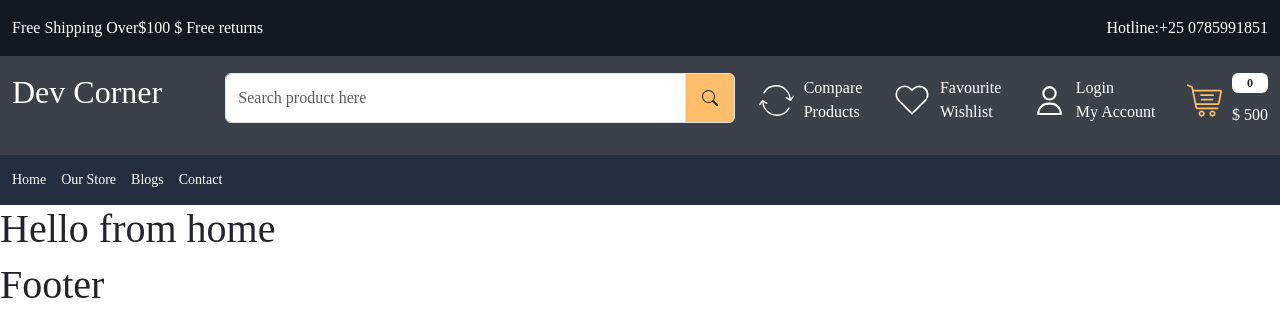
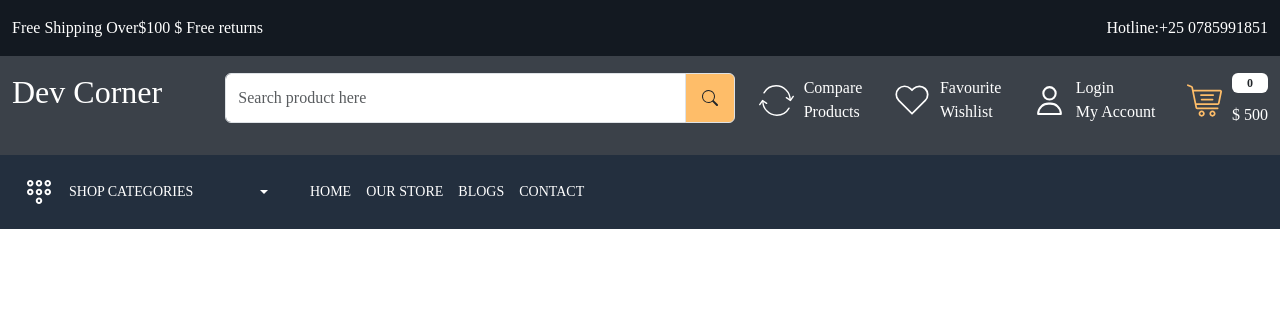
Before and after one commit to uwingabirejoselyne/learn-ecommerce-ui, a React (Create React App) app: page / in a window 1280 px wide. Shown: the top 336 px of the page. Built offline with nearby package versions, Linux system fonts and the light colour scheme.

Commit message:
dropdown

```diff
--- a/src/App.css
+++ b/src/App.css
@@ -35,12 +35,33 @@ a{
   width: 35px;
   height: 35px;
 }
-.header-bottom .menu-links a{
+.header-bottom .menu-links a,.header-bottom .dropdown button{
   color: white;
   font-size: 14px;
   line-height: 18px;
   font-weight: 400;
   letter-spacing: .3;
+  text-transform: uppercase;
+}
+.header-bottom .dropdown button:focus{
+box-shadow: none;
+}
+.header-bottom .dropdown-menu{
+  background-color: var(--color-131921);
+  width: 100%;
+  transform: translate3d(0px,57px,0x) !important;
+}
+.header-bottom .dropdown-menu:focus{
+  background-color: transparent;
+}
+.header-bottom .dropdown-item{
+  padding: 20px;
+  margin-bottom: 3px;
+  border-bottom: 1px solid var(--color-3b4149);
+}
+.header-bottom .dropdown-item:hover{
+  background-color: transparent;
+  color: var(--color-febd69) !important;
 }
 .form-control:focus{
   box-shadow: none;
@@ -52,3 +73,6 @@ a{
 .gap-15{
   gap:15px;
 }
+.gap-30{
+  gap:30px;
+}
--- a/src/components/Footer.js
+++ b/src/components/Footer.js
@@ -3,7 +3,6 @@ import React from 'react'
 const Footer = () => {
   return (
     <div>
-      <h1>Footer</h1>
     </div>
   )
 }
--- a/src/components/Header.js
+++ b/src/components/Header.js
@@ -1,5 +1,5 @@
 import React from 'react'
-import {  Link, NavLink } from 'react-router-dom'
+import { Link, NavLink } from 'react-router-dom'
 import { BsSearch } from 'react-icons/bs'
 const Header = () => {
   return (
@@ -27,7 +27,7 @@ const Header = () => {
             <div className='col-5'>
               <div className="input-group mb-3">
                 <input type="text" className="form-control py-2" placeholder="Search product here" aria-label="Search product here" aria-describedby="basic-addon2" />
-                <span className="input-group-text p-3" id="basic-addon2"><BsSearch/></span>
+                <span className="input-group-text p-3" id="basic-addon2"><BsSearch /></span>
               </div>
             </div>
             <div className='col-5'>
@@ -35,19 +35,19 @@ const Header = () => {
                 <div>
                   <Link className='d-flex align-items-center gap-10 text-white'>
                     <img src='images/compare.svg' alt='compare'></img>
-                  <p className='mb-0'>Compare <br/>Products</p>
+                    <p className='mb-0'>Compare <br />Products</p>
                   </Link>
                 </div>
                 <div>
                   <Link className='d-flex align-items-center gap-10 text-white'>
                     <img src='images/wishlist.svg' alt='wishlist'></img>
-                  <p className='mb-0'>Favourite<br/>Wishlist</p>
+                    <p className='mb-0'>Favourite<br />Wishlist</p>
                   </Link>
                 </div>
                 <div>
                   <Link className='d-flex align-items-center gap-10 text-white'>
                     <img src='images/user.svg' alt='user'></img>
-                  <p className='mb-0'>Login <br/>My Account</p>
+                    <p className='mb-0'>Login <br />My Account</p>
                   </Link>
                 </div>
                 <div>
@@ -69,8 +69,20 @@ const Header = () => {
         <div className='container-xxl'>
           <div className='row'>
             <div className='col-12'>
-            <div className='menu-bottom d-flex align-items-center'>
-              <div></div>
+              <div className='menu-bottom d-flex align-items-center gap-30'>
+                <div>
+                  <div className="dropdown">
+                    <button className="btn btn-secondary dropdown-toggle bg-transparent border-0 gap-15 d-flex align-items-center justify-content-center " type="button" data-bs-toggle="dropdown" aria-expanded="false">
+                    <img src='images/menu.svg' alt='menu'/>
+                    <span className='me-5 d-inline-block'>Shop Categories</span>
+                    </button>
+                    <ul className="dropdown-menu">
+                      <li><Link className="dropdown-item text-white" to='' >Action</Link></li>
+                      <li><Link className="dropdown-item text-white" to=''>Another action</Link></li>
+                      <li><Link className="dropdown-item text-white" to=''>Something else here</Link></li>
+                    </ul>
+                  </div>
+                </div>
                 <div className='menu-links'>
                   <div className='d-flex align-items-center gap-15'>
                     <NavLink to='/'>Home</NavLink>
--- a/src/pages/Home.js
+++ b/src/pages/Home.js
@@ -3,7 +3,6 @@ import React from 'react'
 const Home = () => {
   return (
     <div>
-      <h1>Hello from home</h1>
     </div>
   )
 }
```
Lines whose indentation alone changed are shown as unchanged.
